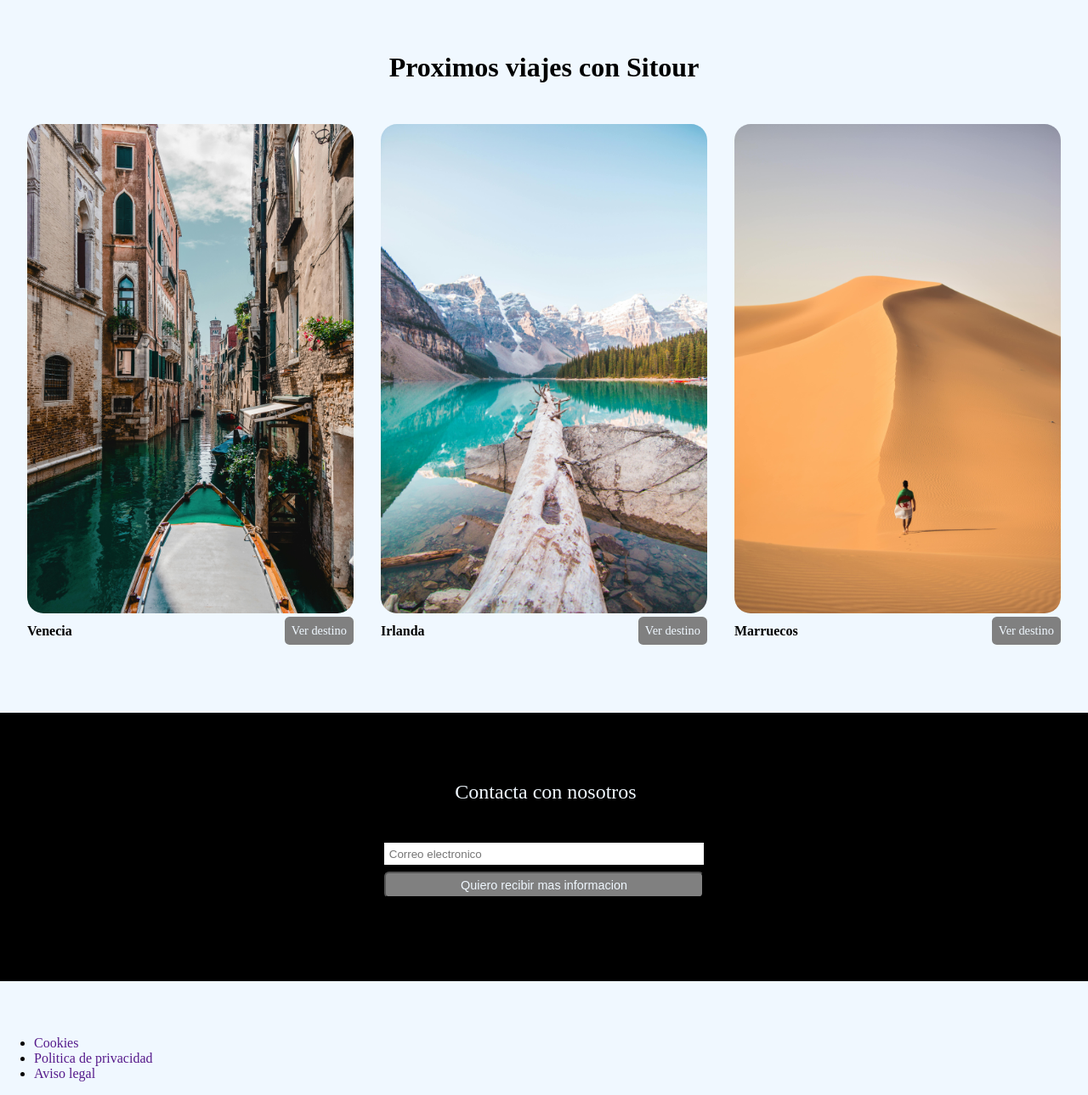
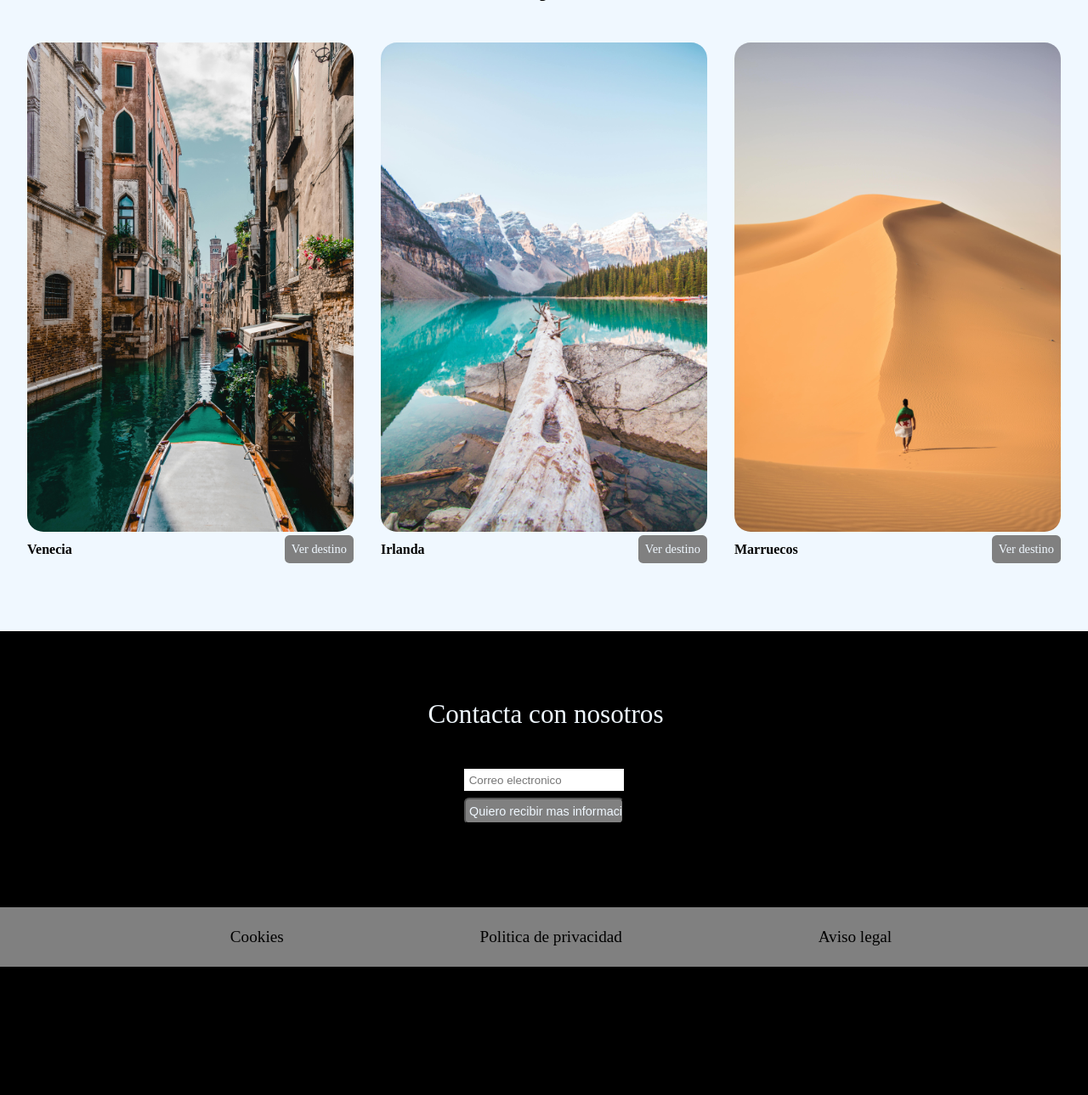
Before and after one commit to ccarjim2909/APPWEB_2_SMRA, a PHP site: page / in a window 1280 px wide. Shown: the part 296-1585 px from the top of the page at 85% size. After the commit the page ends 1434 px from the top, so only its background shows below. Run offline with PHP 8.4, Linux system fonts and the light colour scheme.

Commit message:
Add files via upload

```diff
--- a/Css/Actividad 0/css/style.css
+++ b/Css/Actividad 0/css/style.css
@@ -21,7 +21,7 @@
 
 /* tocar imagen */
 .cabecera__logo{
-    width: 30%;
+    width: 20%;
 }
 
 
@@ -34,6 +34,7 @@
 .cabecera__nav__lista__enlace{
     margin-right: 1.5rem;
     color: aliceblue;
+    font-size: 1.5rem;
 }
 
 /* modificas solo lo que seleccionas */
@@ -56,7 +57,6 @@
     display: flex;
     flex-direction: column;
     padding-top: 3rem;
-    padding-bottom: 3rem;
     align-items: center;
 }
 
@@ -135,7 +135,7 @@
 /*Crear un nuevo contenedor para tener el mismo tamaño de los hijos*/
 .pricipal__contacto__form__contenedor__div{
     display: flex;
-    width: 30%;
+    width: 15%;
     flex-direction: column;
 }
 
@@ -145,8 +145,9 @@
     width: 100%;
     text-align: center;
     color: aliceblue;
-    font-size: 1.5rem;
+    font-size: 1.95rem;
     margin-bottom: 2.5rem;
+
 }
 
 .principal__contacto__form__contenedor__div__email{
@@ -171,3 +172,29 @@
     background-color: green;
     color: black;
 }
+
+
+/*-----------Footer----------*/
+
+.footer{
+    width: 100%;
+    background-color: gray;
+    padding-top:0.5rem;
+    padding-bottom:0.5rem;
+}
+
+.footer__lista{
+    list-style-type: none;
+    display: flex;
+    justify-content: space-evenly;
+}
+
+.footer__lista__enlace{
+    color: black;
+    font-size: 1.2rem;
+}
+
+.footer__lista__enlace:hover{
+    color: black;
+    font-weight: bold;
+}
--- a/Css/Actividad 0/index.html
+++ b/Css/Actividad 0/index.html
@@ -4,7 +4,7 @@
 <meta charset="UTF-8">
 <meta name="viewport" content="width=device-width, initial-scale=1.0">
 <title>Sitour</title>
-<link rel="stylesheet" href="/css/css/style.css">
+<link rel="stylesheet" href="../css/style.css">
 <link rel="preconnect" href="https://fonts.googleapis.com">
 
 <link rel="preconnect" href="https://fonts.gstatic.com" crossorigin>
@@ -13,7 +13,7 @@
 
 <body>
 <header class="cabecera">
-    <img class="cabecera__logo" src="/css/img/logo-Photoroom.png" alt="">
+    <img class="cabecera__logo" src="../img/logo-Photoroom.png" alt="">
     <nav class="cabecera__nav">
         <ul class="cabecera__nav__lista">
             <li><a href="" class="cabecera__nav__lista__enlace">Inicio</a></li>
@@ -28,21 +28,21 @@
     <h1 class="principal__titulo">Proximos viajes con Sitour</h1>
     <section class="principal__viajes">
         <article class="principal__viajes__art">
-            <img class="principal__viajes__art__img" src="/css/img/destino1.jpg" alt="">
+            <img class="principal__viajes__art__img" src="../img/destino1.jpg" alt="">
             <div class="principal__viajes__art__contenedor">
                 <span class="principal__viajes__art__contenedor__texto">Venecia</span>
                 <a class="principal__viajes__art__contenedor__enlace" href="">Ver destino</a>
             </div>
         </article>
         <article class="principal__viajes__art">
-            <img class="principal__viajes__art__img" src="/css/img/destino2.jpg" alt="">
+            <img class="principal__viajes__art__img" src="../img/destino2.jpg" alt="">
             <div class="principal__viajes__art__contenedor">
                 <span class="principal__viajes__art__contenedor__texto">Irlanda</span>
                 <a class="principal__viajes__art__contenedor__enlace" href="">Ver destino</a>
             </div>
         </article>
         <article class="principal__viajes__art">
-            <img class="principal__viajes__art__img" src="/css/img/destino3.jpg" alt="">
+            <img class="principal__viajes__art__img" src="../img/destino3.jpg" alt="">
             <div class="principal__viajes__art__contenedor">
                 <span class="principal__viajes__art__contenedor__texto">Marruecos</span>
                 <a class="principal__viajes__art__contenedor__enlace" href="">Ver destino</a>
@@ -64,11 +64,11 @@
 </main>
 
 
-<footer>
-<ul>
-    <li><a href="">Cookies</a></li>
-    <li><a href="">Politica de privacidad</a></li>
-    <li><a href="">Aviso legal</a></li>
+<footer class="footer">
+<ul class="footer__lista">
+    <li><a class="footer__lista__enlace" href="">Cookies</a></li>
+    <li><a class="footer__lista__enlace" href="">Politica de privacidad</a></li>
+    <li><a class="footer__lista__enlace" href="">Aviso legal</a></li>
 </ul>
 
 </footer>
```
